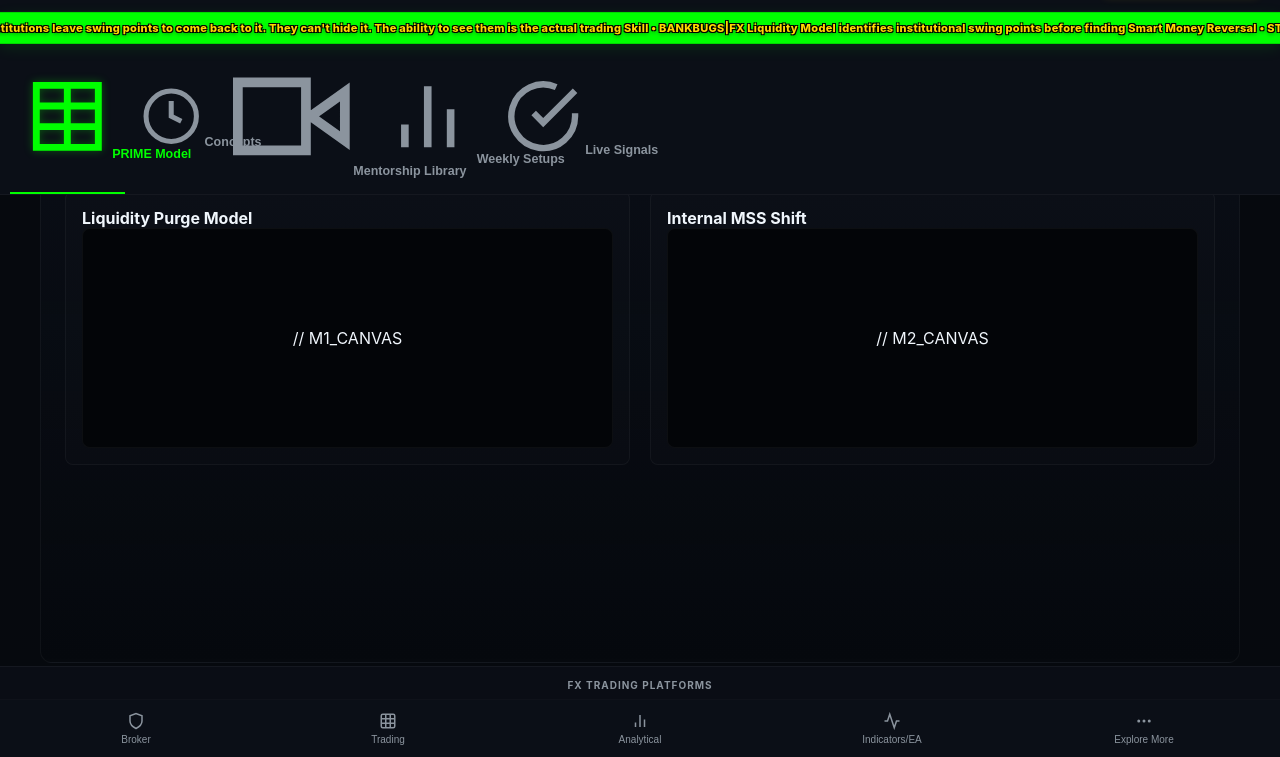
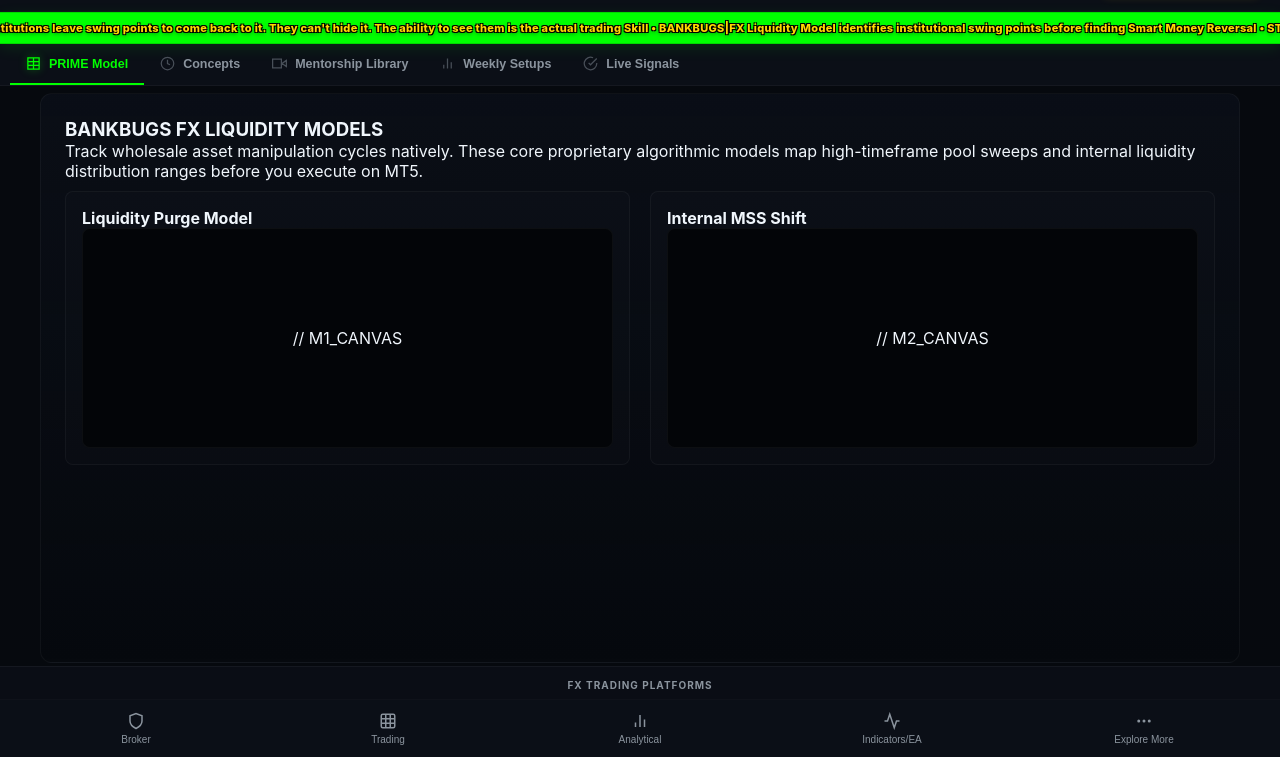
Before and after one commit to Otto200/upgrade, a plain HTML site: page dashboard.html in a window 1280 px wide. Shown: the part 43-800 px from the top of the page. Drawn offline with Linux system fonts and the light colour scheme.

Commit message:
Update style.css

```diff
--- a/dashboard/style.css
+++ b/dashboard/style.css
@@ -352,3 +352,40 @@ html, body {
     /* Shifts layout area further down to balance the new mid-tier ticker space */
     padding: 136px 20px 96px 20px !important;
 }
+
+
+
+
+
+.tier-two-nav .menu-tab-btn {
+    display: inline-flex;
+    align-items: center;
+    gap: 8px; /* Clean spacing between vector shapes and text strings */
+    padding: 12px 16px;
+    background: transparent;
+    border: none;
+    color: var(--text-secondary);
+    font-size: 12.5px;
+    font-weight: 600;
+    cursor: pointer;
+    transition: all 0.2s ease;
+    border-bottom: 2px solid transparent;
+}
+
+.tier-two-nav .menu-tab-btn svg {
+    width: 15px;
+    height: 15px;
+    color: var(--text-muted-dark);
+    transition: color 0.2s ease;
+}
+
+/* Light up both the icon and text line to signature BANKBUGS green when toggled active */
+.tier-two-nav .menu-tab-btn.active {
+    color: var(--primary-neon);
+    border-bottom-color: var(--primary-neon);
+}
+
+.tier-two-nav .menu-tab-btn.active svg {
+    color: var(--primary-neon);
+    filter: drop-shadow(0 0 4px rgba(0, 255, 0, 0.4));
+}
```
